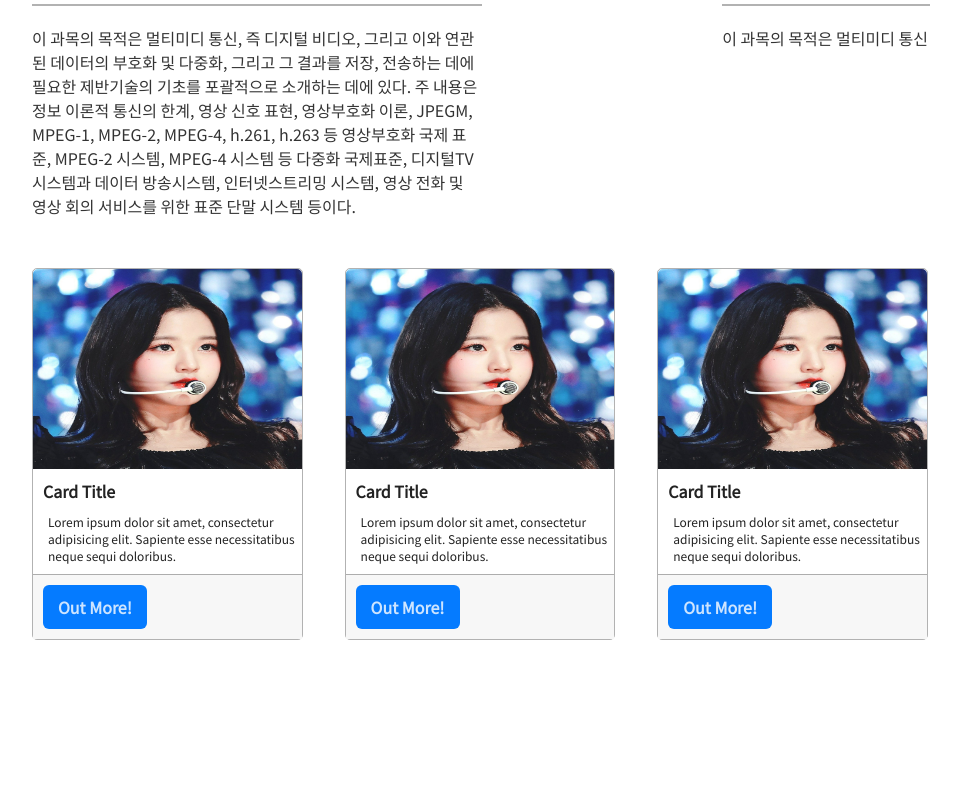
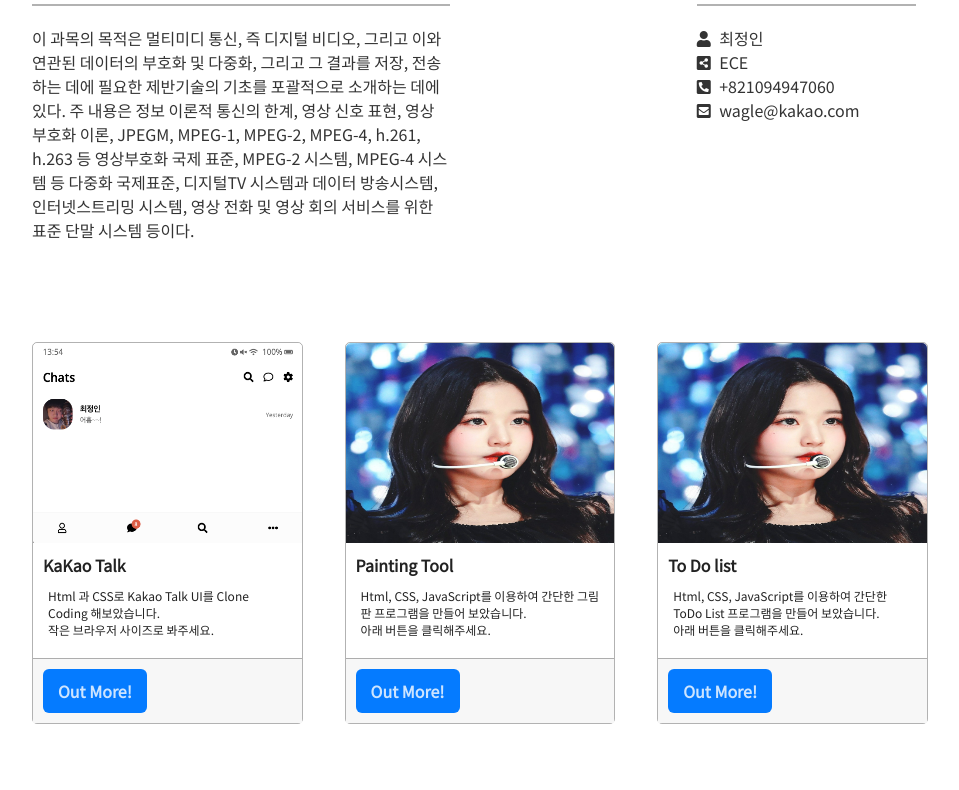
Before and after one commit to wagle2/multimedia, a plain HTML site: page index.html in a window 1280 px wide. Shown: the part 492-1282 px from the top of the page, without its empty margins (160-1119 px from the left). Drawn offline with Linux system fonts and the light colour scheme.

Commit message:
Finished

```diff
--- a/footer.css
+++ b/footer.css
@@ -6,4 +6,5 @@ footer {
   color: rgba(255, 255, 255, 0.8);
   margin-top: 200px;
   height: 100px;
+  font-family: "Noto Sans KR", sans-serif;
 }
--- a/index.html
+++ b/index.html
@@ -50,27 +50,40 @@
         <div class="title">Contact Me</div>
         <hr
           align="left"
-          style="border: solid 0.3px rgba(0, 0, 0, 0.3); width: 100%;"
+          style="border: solid 0.3px rgba(0, 0, 0, 0.3); width: 130%;"
         />
         <div class="text">
-          이 과목의 목적은 멀티미디 통신
+          <div class="name"><i class="fas fa-user"></i> 최정인</div>
+          <div class="contact">
+            <div class="belong">
+              <i class="fas fa-share-alt-square"></i> ECE
+            </div>
+            <div class="phone">
+              <i class="fas fa-phone-square-alt"></i> +821094947060
+            </div>
+            <div class="email">
+              <i class="fas fa-envelope-square"></i> wagle@kakao.com
+            </div>
+          </div>
         </div>
       </div>
     </main>
     <main class="bottom">
       <div class="card">
         <div class="picture">
-          <img src="asset/IMG_9552.jpeg" width="100%" height="200" />
+          <img src="asset/kakao.png" width="100%" height="200" />
         </div>
         <div class="text">
-          <div class="title">Card Title</div>
+          <div class="title">KaKao Talk</div>
           <div class="subtitle">
-            Lorem ipsum dolor sit amet, consectetur adipisicing elit. Sapiente
-            esse necessitatibus neque sequi doloribus.
+            Html 과 CSS로 Kakao Talk UI를 Clone Coding 해보았습니다. <br />작은
+            브라우저 사이즈로 봐주세요.
           </div>
         </div>
         <div class="btn_background">
-          <div class="btn">Out More!</div>
+          <a href="https://wagle2.github.io/kakao-clone/" target="_blank"
+            ><div class="btn">Out More!</div></a
+          >
         </div>
       </div>
       <div class="card">
@@ -78,14 +91,16 @@
           <img src="asset/IMG_9552.jpeg" width="100%" height="200" />
         </div>
         <div class="text">
-          <div class="title">Card Title</div>
+          <div class="title">Painting Tool</div>
           <div class="subtitle">
-            Lorem ipsum dolor sit amet, consectetur adipisicing elit. Sapiente
-            esse necessitatibus neque sequi doloribus.
+            Html, CSS, JavaScript를 이용하여 간단한 그림판 프로그램을 만들어
+            보았습니다.<br />아래 버튼을 클릭해주세요.
           </div>
         </div>
         <div class="btn_background">
-          <div class="btn">Out More!</div>
+          <a href="https://wagle2.github.io/paintjs/index.html" target="_blank"
+            ><div class="btn">Out More!</div></a
+          >
         </div>
       </div>
       <div class="card">
@@ -93,14 +108,18 @@
           <img src="asset/IMG_9552.jpeg" width="100%" height="200" />
         </div>
         <div class="text">
-          <div class="title">Card Title</div>
+          <div class="title">To Do list</div>
           <div class="subtitle">
-            Lorem ipsum dolor sit amet, consectetur adipisicing elit. Sapiente
-            esse necessitatibus neque sequi doloribus.
+            Html, CSS, JavaScript를 이용하여 간단한 ToDo List 프로그램을 만들어
+            보았습니다.<br />아래 버튼을 클릭해주세요.
           </div>
         </div>
         <div class="btn_background">
-          <div class="btn">Out More!</div>
+          <a
+            href="https://wagle2.github.io/JS-BASICS/index.html"
+            target="_blank"
+            ><div class="btn">Out More!</div></a
+          >
         </div>
       </div>
     </main>
--- a/main.css
+++ b/main.css
@@ -3,7 +3,7 @@
   display: flex;
   margin-top: 50px;
   margin-left: 15%;
-  margin-right: 15%;
+  margin-right: 20%;
   color: rgba(0, 0, 0, 0.8);
   justify-content: space-between;
   line-height: normal;
@@ -28,12 +28,17 @@ hr {
   margin: 20px 0px;
 }
 
+i {
+  margin-right: 5px;
+}
+
 .bottom {
   font-family: "Noto Sans KR", sans-serif;
   display: flex;
-  margin: 50px 15%;
+  margin: 0px 15%;
   justify-content: space-between;
   line-height: normal;
+  margin-top: 100px;
 }
 
 .bottom .card {
@@ -44,6 +49,10 @@ hr {
   border-radius: 5px;
 }
 
+a {
+  text-decoration: none;
+}
+
 img {
   border-radius: 5px 5px 0px 0px;
 }
@@ -51,14 +60,15 @@ img {
 .card .title {
   margin-left: 15px;
   font-size: 16px;
-  font-weight: 600;
+  font-weight: 800;
   margin: 10px;
 }
 
 .card .subtitle {
   margin-left: 15px;
+  margin-right: 15px;
   font-size: 12px;
-  margin-bottom: 10px;
+  margin-bottom: 20px;
 }
 
 .bottom .btn_background {
```
Also changed, not shown: asset/kakao.png (added), 1 other file.
